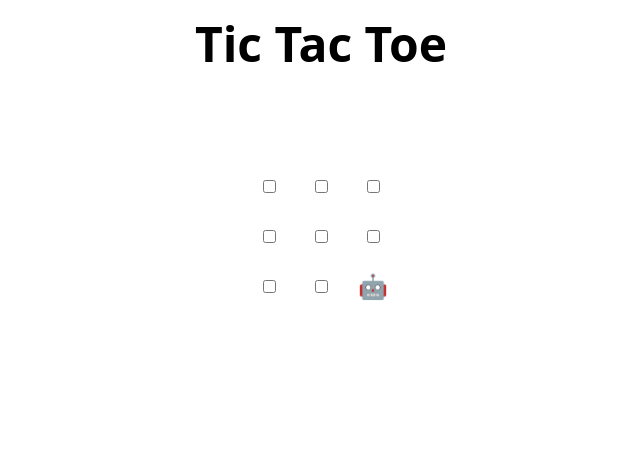
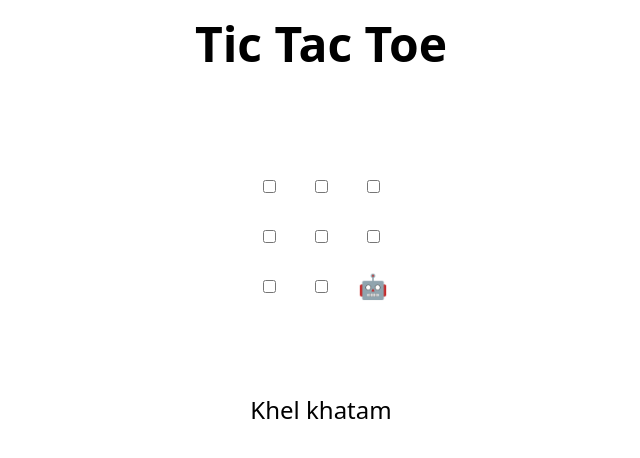
Before and after one commit to amey3636/skills-review-pull-requests, a plain HTML site: page index.html in a window 1280 px wide. Shown: the whole page, without its empty margins (319-959 px from the left). Drawn offline with Linux system fonts and the light colour scheme.

Commit message:
Update index.html

```diff
--- a/index.html
+++ b/index.html
@@ -48,6 +48,7 @@
 </table>
 
 <h2 hidden>Game over, refresh to play again 🧑‍💻 🤖!</h2>
+Khel khatam
 
 <script>
   // Initialization
```
